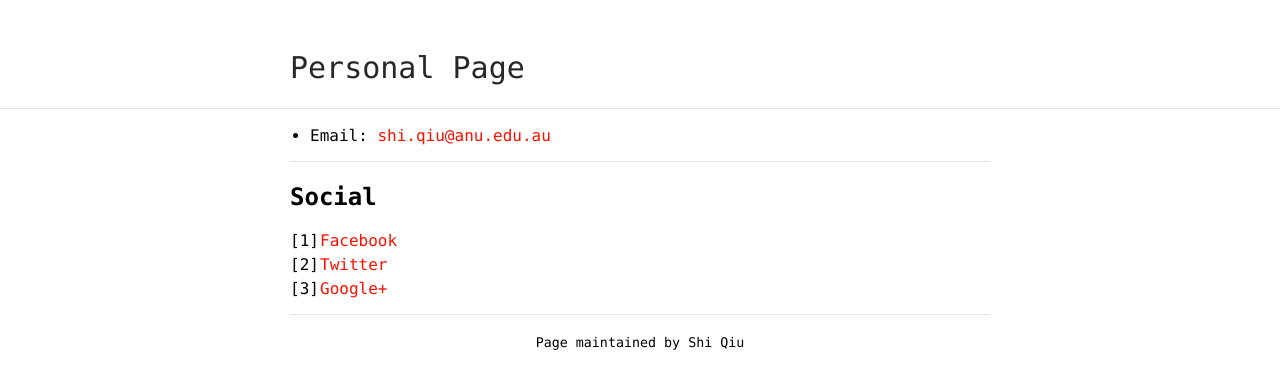
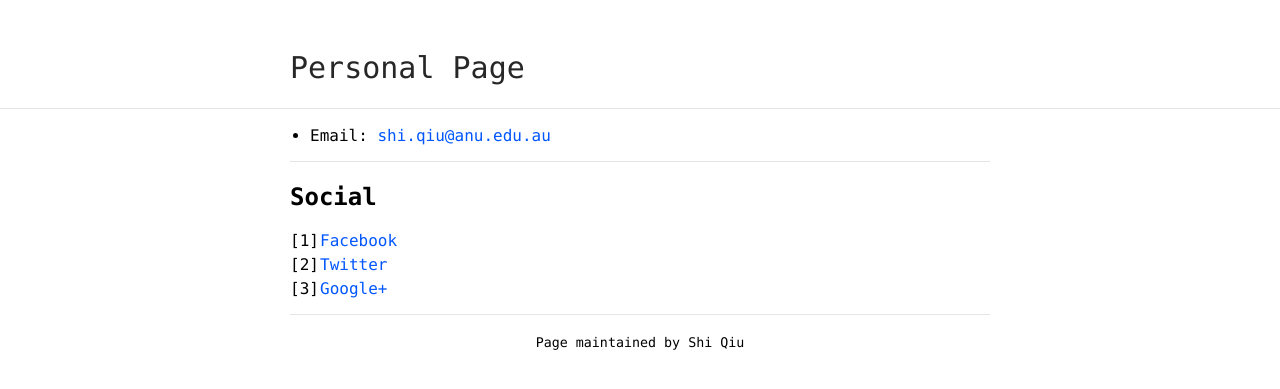
Before and after one commit to ShiQiu0419/ShiQiu0419.github.io, a Jekyll site: the page built from contact.md, in a window 1280 px wide. Shown: the top 389 px of the page. Built offline with Jekyll 4.4.1, drawn with Linux system fonts in a browser that asks for light colours.

Commit message:
Update vars.scss

```diff
--- a/_sass/vars.scss
+++ b/_sass/vars.scss
@@ -2,7 +2,7 @@
  * Customization Variables
  */
 
-$accent: #FF0F00;
+$accent: #0056FF;
 $image-size: 85px;
 
 /*
```
